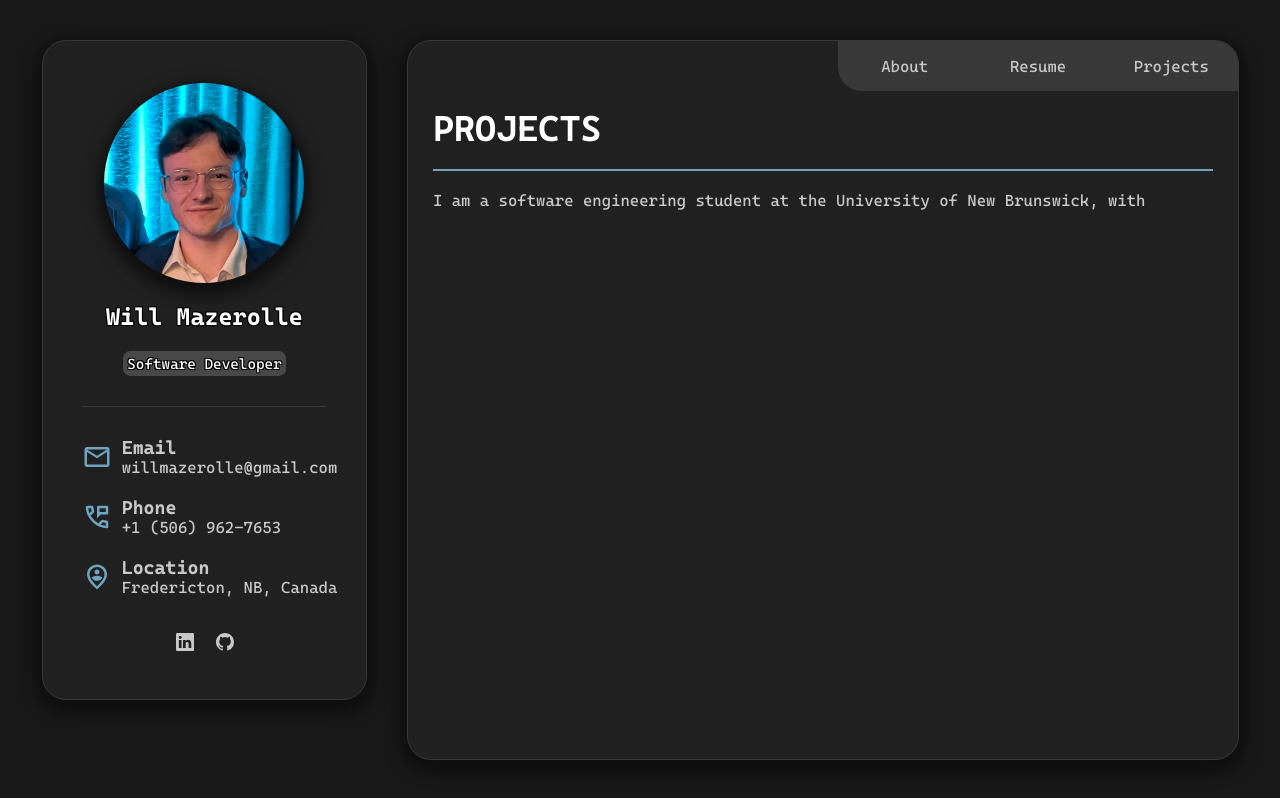
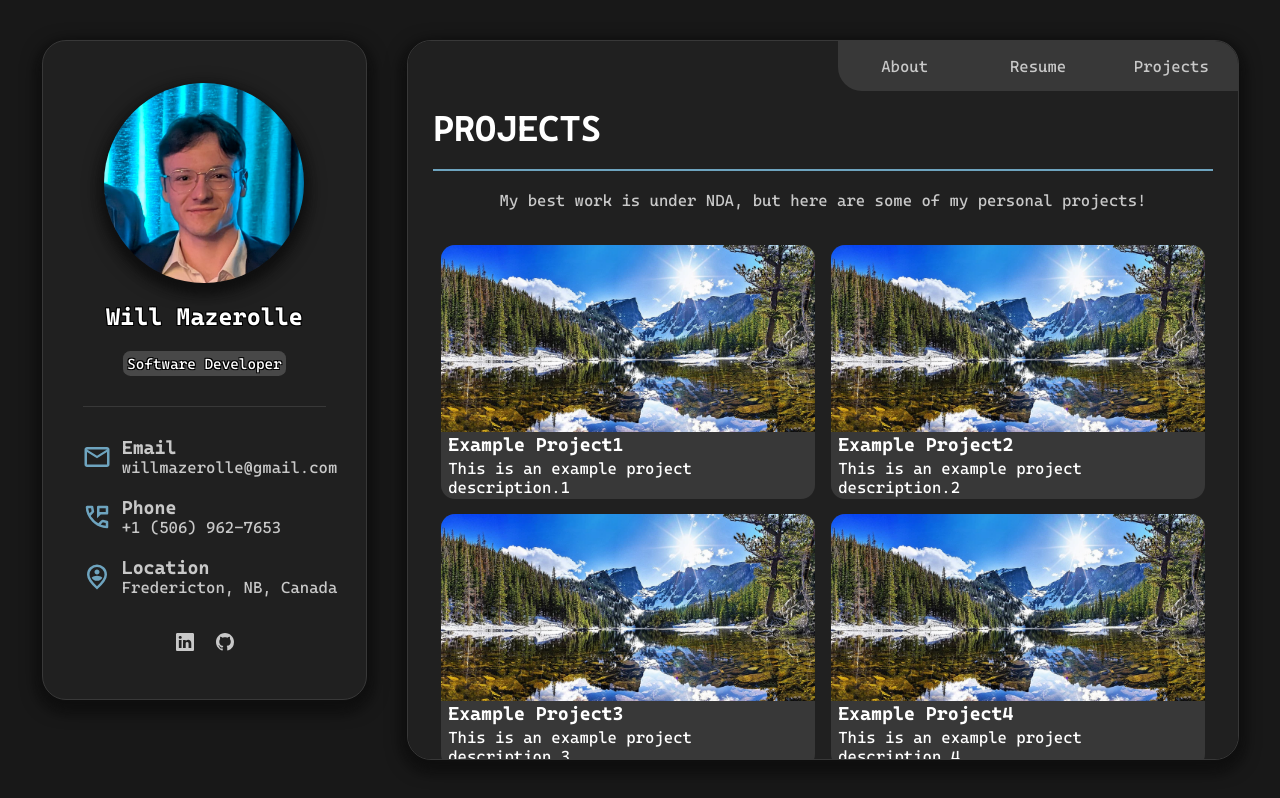
Before and after one commit to WilMaz00602/Portfolio, a Next.js app: page / in a window 1280 px wide. Both pictures are taken after a click on the button "Projects". Built offline with nearby package versions, Linux system fonts and the light colour scheme.

Commit message:
Project Page Setup

```diff
--- /dev/null
+++ b/src/app/components/projects/project-tile.js
@@ -0,0 +1,19 @@
+import Image from "next/image";
+
+const mountains =  "/mountains.webp";
+
+export default function ProjectTile({ project }) {
+    return (
+        <div className="project-tile">
+            <div className="project-image-container">
+                <img
+                    src={project.image || mountains}
+                    alt={project.name}
+                    className="project-image"
+                />
+            </div>
+            <h3>{project.name}</h3>
+            <span>{project.description}</span>
+        </div>
+    );
+}
--- a/src/app/components/projects/projects.js
+++ b/src/app/components/projects/projects.js
@@ -1,4 +1,6 @@
-import styles from "../../resources/style/about.scss";
+import styles from "../../resources/style/projects.scss";
+
+import ProjectTile from "./project-tile";
 
 export default function Projects() {
     return (
@@ -8,9 +10,55 @@ export default function Projects() {
             </header>
             <hr className="accent1" />
             <section>
-                <p>
-                    I am a software engineering student at the University of New Brunswick, with
+                <p className="center-text">
+                    My best work is under NDA, but here are some of my personal projects!
                 </p>
+            </section>
+            <section >
+                <div className="projects-container">
+                    <ProjectTile
+                        project={{
+                            name: "Example Project1",
+                            description: "This is an example project description.1",
+                            link: "https://example.com"}}
+                    />
+                    <ProjectTile
+                        project={{
+                            name: "Example Project2",
+                            description: "This is an example project description.2",
+                            link: "https://example.com"}}
+                    />
+                    <ProjectTile
+                        project={{
+                            name: "Example Project3",
+                            description: "This is an example project description.3",
+                            link: "https://example.com"}}
+                    />
+                    <ProjectTile
+                        project={{
+                            name: "Example Project4",
+                            description: "This is an example project description.4",
+                            link: "https://example.com"}}
+                    />
+                    <ProjectTile
+                        project={{
+                            name: "Example Project5",
+                            description: "This is an example project description.5",
+                            link: "https://example.com"}}
+                    />
+                    <ProjectTile
+                        project={{
+                            name: "Example Project6",
+                            description: "This is an example project description.6",
+                            link: "https://example.com"}}
+                    />
+                    <ProjectTile
+                        project={{
+                            name: "Example Project7",
+                            description: "This is an example project description.7",
+                            link: "https://example.com"}}
+                    />
+                </div>
             </section>
         </article>
     )
--- a/src/app/resources/style/globals.scss
+++ b/src/app/resources/style/globals.scss
@@ -81,6 +81,10 @@ button {
   align-self: flex-start;
   border-radius: var.$radius2;
   border: 1px solid var.$overlay1;
+}
+
+.center-text {
+  text-align: center;
 }
 
 // Animation styles
--- /dev/null
+++ b/src/app/resources/style/projects.scss
@@ -0,0 +1,74 @@
+@use "./_variables.scss" as var;
+
+.projects-container {
+    display: flex;
+    flex-wrap: wrap;
+    gap: 2%;
+    // justify-content: center;
+    padding: 1%;
+
+    .project-tile {
+        display: flex;
+        flex-direction: column;
+        flex: 1 1 275px;
+        max-width: 100%;
+        min-width: 220px;
+        margin: 1% 0;
+        background-color: var.$overlay1;
+        border-radius: var.$radius2;
+        overflow: hidden;
+        cursor: pointer;
+
+        * {
+            padding: 0.5% 2%;
+        }
+
+        .project-image-container {
+            padding: 0;
+            margin: 0;
+            position: relative;
+            width: 100%;
+            aspect-ratio: 2 / 1; // or 4 / 3, or whatever fits your images best
+            overflow: hidden;
+
+            img {
+                padding: 0;
+                margin: 0;
+                width: 100%;
+                height: 100%;
+                // object-fit: cover;
+
+                transition:
+                    transform 0.3s cubic-bezier(0.4, 0, 0.2, 1),
+                    filter 0.3s cubic-bezier(0.4, 0, 0.2, 1);
+            }
+        }
+
+        &:hover .project-image-container img {
+        transform: scale(1.03);
+        filter: blur(2px);
+    }
+    }
+}
+
+@media (max-width: 900px) {
+    .projects-container {
+        gap: 3%;
+        .project-tile {
+            max-width: 100%;
+            min-width: 180px;
+        }
+    }
+}
+
+@media (max-width: 600px) {
+    .projects-container {
+        flex-direction: column;
+        gap: 0;
+        .project-tile {
+            max-width: 100%;
+            min-width: 100%;
+            margin: 10px 0;
+        }
+    }
+}
```
Also changed, not shown: public/mountains.webp (added).
